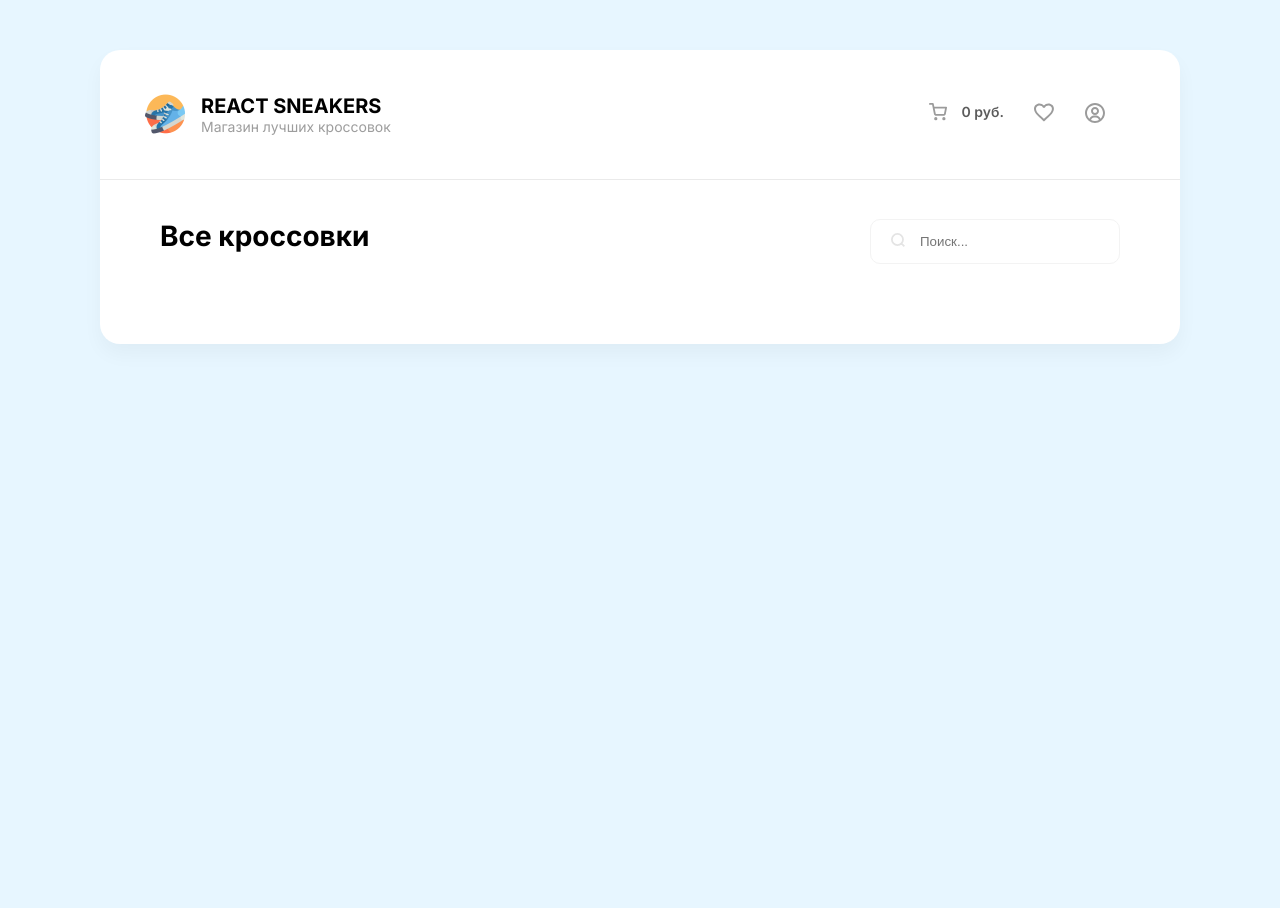
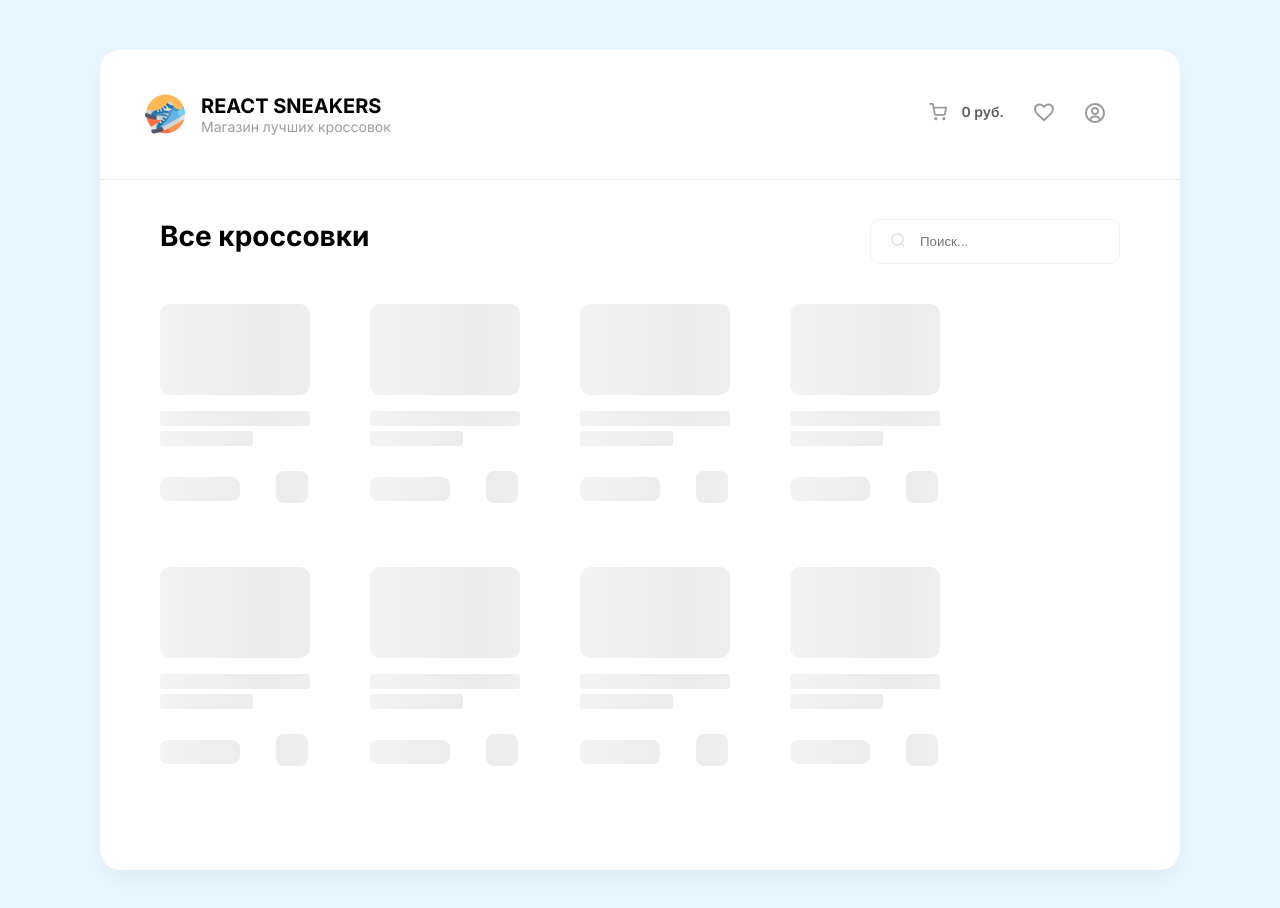
Before and after one commit to s1i1/React-Sneakers, a React (Create React App) app: page / in a window 1280 px wide. Shown: the top 908 px of the page. Before the commit the page ends 800 px from the top, so only its background shows below. Built offline with nearby package versions, Linux system fonts and the light colour scheme; no server answers.

Commit message:
Добавил отрисовку EmptyCard пока загружаются данные с бэка

```diff
--- a/src/App.js
+++ b/src/App.js
@@ -21,15 +21,20 @@ function App() {
   const [favoriteItems, setFavoriteItems] = React.useState([]);
   const [total, setTotal] = React.useState(0);
   const [tax, setTax] = React.useState(0);
+  const [isLoading, setIsLoading] = React.useState(true);
 
   setOverflow(visibleBasket);
 
   React.useEffect(() => {
     async function getData() {
       try {
+        setIsLoading(true);
+
         let resp = await axios.get("https://63234cd3362b0d4e7de0f3ee.mockapi.io/items");
         setProductData(resp.data);
         setSearchItems(resp.data);
+
+        setIsLoading(false);
       } catch (err) {
         alert('Не удалось загрузить items')
       }
@@ -181,6 +186,7 @@ function App() {
                 onDelete={handlerClickDeleteCard}
                 onDeleteFavorite={handlerClickDeleteFavorite}
                 onFavorite={(obj) => onAddToFavorite(obj)}
+                isLoading={isLoading}
               />
             } />
             <Route path="/favorite" element={
--- /dev/null
+++ b/src/components/ContentCards/EmptyCard.jsx
@@ -0,0 +1,29 @@
+import React from 'react';
+import ContentLoader from "react-content-loader";
+
+const EmptyCard = () => {
+    return (
+        Array(8).fill(null).map((item, index) => {
+            return (
+                <div key={index}>
+                    <ContentLoader
+                        speed={2}
+                        width={210}
+                        height={260}
+                        viewBox="0 0 210 260"
+                        backgroundColor="#f3f3f3"
+                        foregroundColor="#ecebeb"
+                    >
+                        <rect x="0" y="0" rx="10" ry="10" width="150" height="91" />
+                        <rect x="0" y="107" rx="3" ry="3" width="150" height="15" />
+                        <rect x="0" y="127" rx="3" ry="3" width="93" height="15" />
+                        <rect x="0" y="173" rx="8" ry="8" width="80" height="24" />
+                        <rect x="116" y="167" rx="8" ry="8" width="32" height="32" />
+                    </ContentLoader>
+                </div>
+            )
+        })
+    )
+}
+
+export default EmptyCard
--- a/src/components/ContentCards/index.jsx
+++ b/src/components/ContentCards/index.jsx
@@ -1,6 +1,7 @@
 import React from 'react'
 import Card from './Card';
 import styles from "./ContentCards.module.scss";
+import EmptyCard from './EmptyCard';
 
 const ContentCards = ({
     cardItems,
@@ -9,11 +10,15 @@ const ContentCards = ({
     onPlus,
     onDelete,
     onDeleteFavorite,
-    onFavorite
+    onFavorite,
+    isLoading
 }) => {
     return (
         <div className={styles.cards}>
-            {productData.map((item) => {
+            {isLoading ?
+                <EmptyCard />
+                :
+                productData.map((item) => {
                     let isAddToBasket = false;
                     let isAddToFavorite = false;
 
@@ -41,7 +46,8 @@ const ContentCards = ({
                             onDeleteFavorite={onDeleteFavorite}
                             onFavorite={onFavorite}
                         />);
-            })}
+                })
+            }
         </div>
     )
 }
--- a/src/pages/HomePage.jsx
+++ b/src/pages/HomePage.jsx
@@ -12,7 +12,8 @@ const HomePage = ({
     onPlus,
     onDelete,
     onDeleteFavorite,
-    onFavorite
+    onFavorite,
+    isLoading
 }) => {
 
     return (
@@ -30,6 +31,7 @@ const HomePage = ({
                 onDelete={onDelete}
                 onDeleteFavorite={onDeleteFavorite}
                 onFavorite={onFavorite}
+                isLoading={isLoading}
             />
         </>
     )
```
Lines whose indentation alone changed are shown as unchanged.
